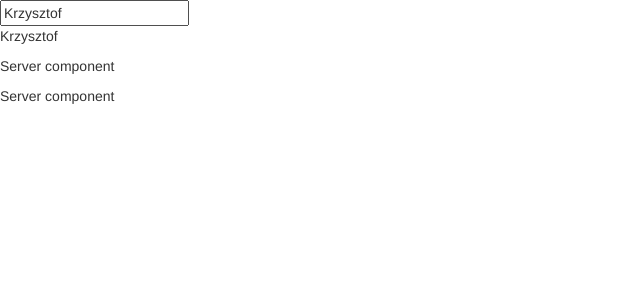
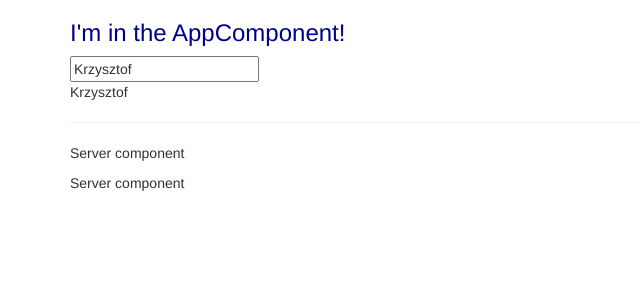
Before and after one commit to krzysiekkogut/learn-angular, an Angular app: page / in a window 1280 px wide. Shown: the top 300 px of the page, without its empty margins (0-640 px from the left). Built offline with nearby package versions, Linux system fonts and the light colour scheme.

Commit message:
Add styling

```diff
--- a/src/app/app.component.css
+++ b/src/app/app.component.css
@@ -0,0 +1,3 @@
+h3 {
+  color: darkblue;
+}
--- a/src/app/app.component.html
+++ b/src/app/app.component.html
@@ -1,3 +1,11 @@
-<input type="text" [(ngModel)]="name" />
-<p>{{ name }}</p>
-<app-servers></app-servers>
+<div class="container">
+  <div class="row">
+    <div class="col-xs-12">
+      <h3>I'm in the AppComponent!</h3>
+      <input type="text" [(ngModel)]="name" />
+      <p>{{ name }}</p>
+      <hr />
+      <app-servers></app-servers>
+    </div>
+  </div>
+</div>
--- a/src/app/servers/servers.component.ts
+++ b/src/app/servers/servers.component.ts
@@ -1,15 +1,12 @@
-import { Component, OnInit } from '@angular/core';
+import { Component, OnInit } from "@angular/core";
 
 @Component({
-  selector: 'app-servers',
-  templateUrl: './servers.component.html',
-  styleUrls: ['./servers.component.css']
+  selector: "app-servers",
+  templateUrl: "./servers.component.html",
+  styleUrls: ["./servers.component.css"]
 })
 export class ServersComponent implements OnInit {
+  constructor() {}
 
-  constructor() { }
-
-  ngOnInit() {
-  }
-
+  ngOnInit() {}
 }
```
